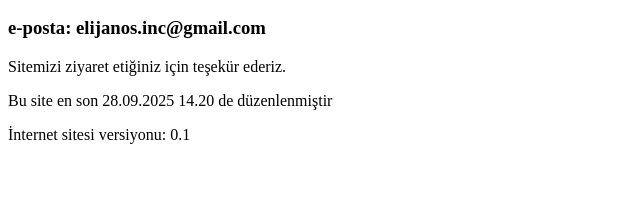
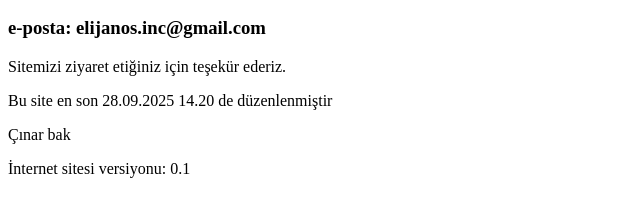
Before and after one commit to Elijanos/Elijanos-website, a plain HTML site: page index.html in a window 1280 px wide. Shown: the part 110-326 px from the top of the page, without its empty margins (0-640 px from the left). Drawn offline with Linux system fonts and the light colour scheme.

Commit message:
Update index.html

```diff
--- a/index.html
+++ b/index.html
@@ -10,6 +10,7 @@
 <h3>e-posta: elijanos.inc@gmail.com</h3>
 <p>Sitemizi ziyaret etiğiniz için teşekür ederiz.</p>
 <p>Bu site en son 28.09.2025 14.20 de düzenlenmiştir</p>
+<p>Çınar bak<p>
 <p>İnternet sitesi versiyonu: 0.1</p>
 </body>
 </html>
```
